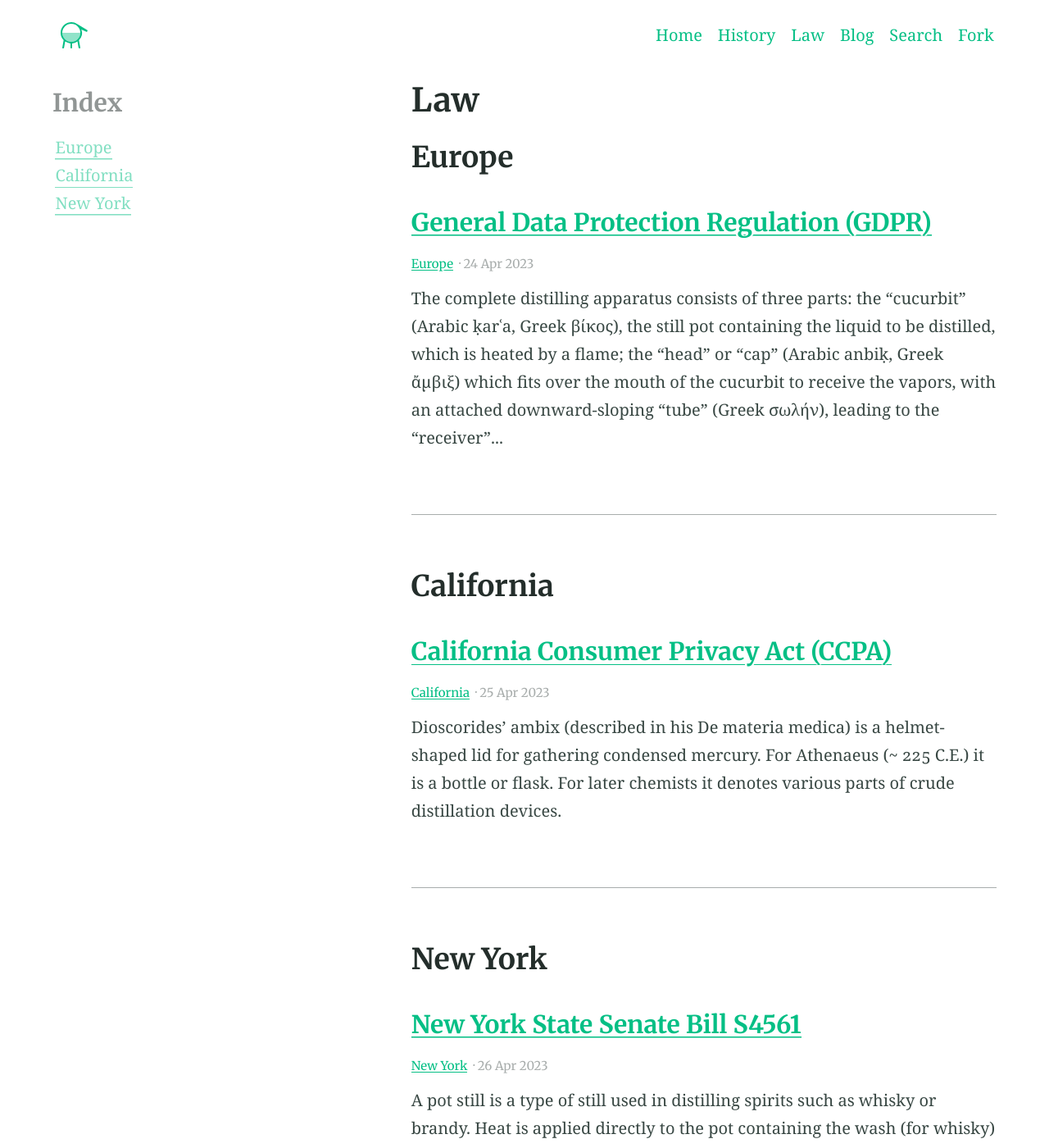
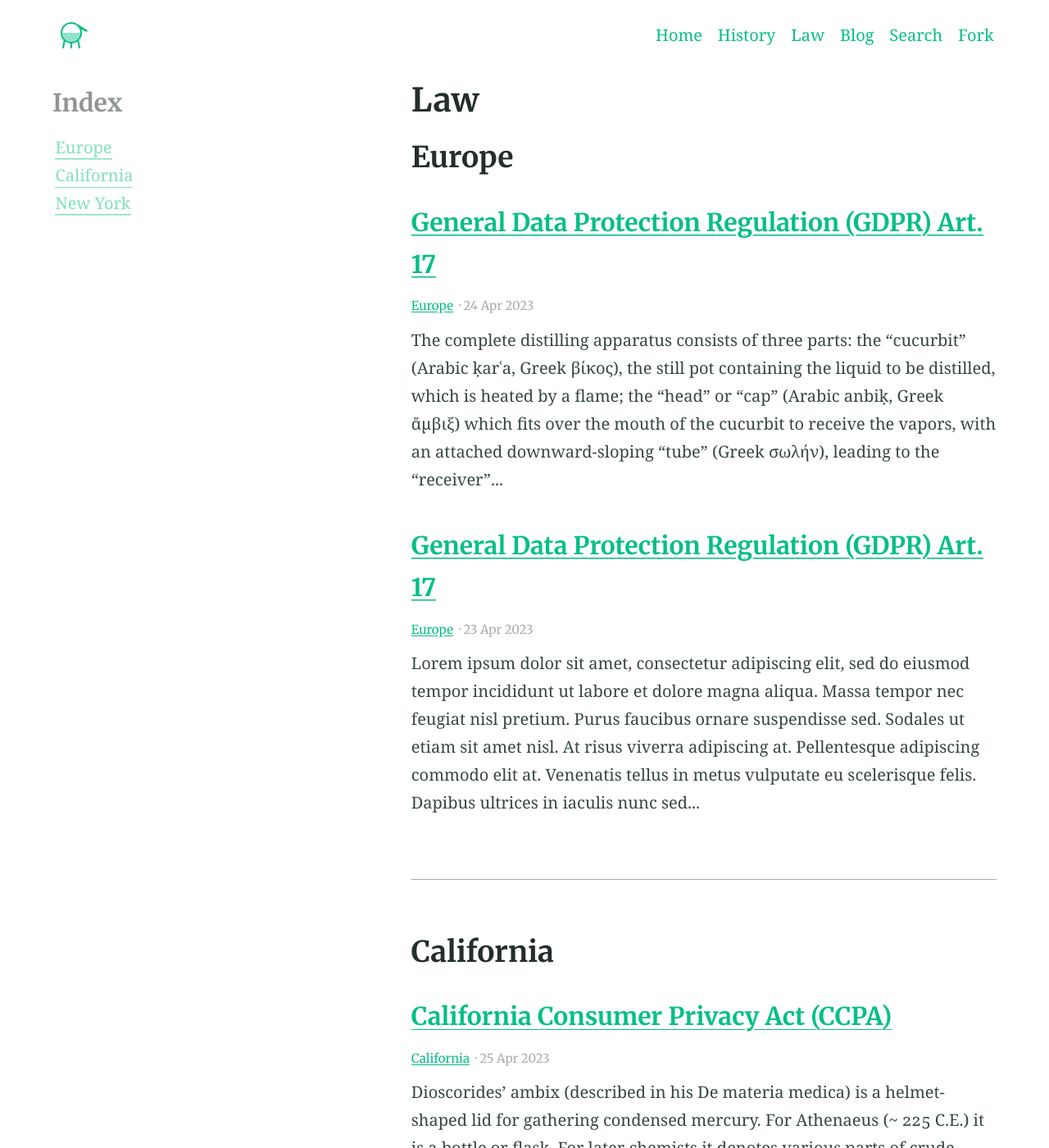
Before and after one commit to binipringle/right-to-be-forgotten-draft, a Jekyll site: the page built from law.md, in a window 1280 px wide and 1400 px high. Shown: the whole window at 82% size. Built offline with Jekyll 4.4.1, drawn with Linux system fonts in a browser that asks for light colours.

```diff
--- /dev/null
+++ b/_posts/2023-04-23-example-post-zero.md
@@ -0,0 +1,8 @@
+---
+title: General Data Protection Regulation (GDPR) Art. 17
+categories:
+- Europe
+feature_image: "https://picsum.photos/2560/600?image=872"
+---
+
+Lorem ipsum dolor sit amet, consectetur adipiscing elit, sed do eiusmod tempor incididunt ut labore et dolore magna aliqua. Massa tempor nec feugiat nisl pretium. Purus faucibus ornare suspendisse sed. Sodales ut etiam sit amet nisl. At risus viverra adipiscing at. Pellentesque adipiscing commodo elit at. Venenatis tellus in metus vulputate eu scelerisque felis. Dapibus ultrices in iaculis nunc sed augue lacus. Tellus in metus vulputate eu scelerisque felis imperdiet.
--- a/_posts/2023-04-24-example-post-one.md
+++ b/_posts/2023-04-24-example-post-one.md
@@ -1,5 +1,5 @@
 ---
-title: General Data Protection Regulation (GDPR)
+title: General Data Protection Regulation (GDPR) Art. 17
 categories:
 - Europe
 feature_image: "https://picsum.photos/2560/600?image=872"
```
